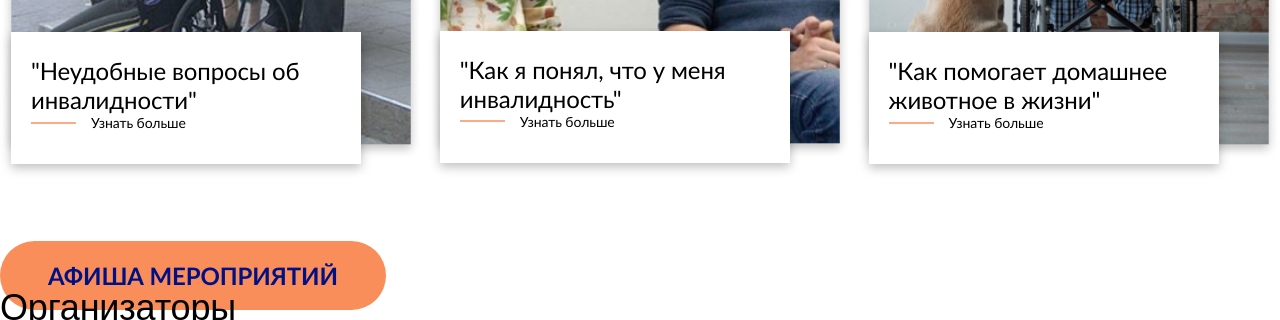
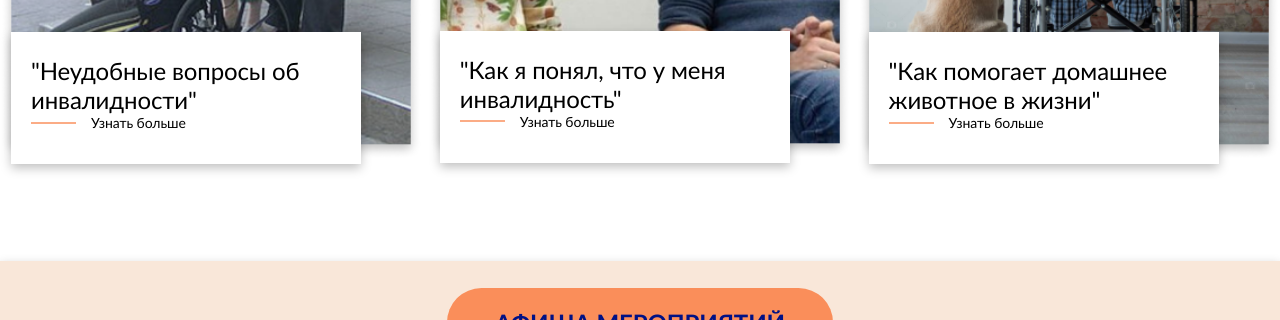
Before and after one commit to furtivite/museum_for_everyone, a website built with webpack: page src/index.html in a window 1280 px wide. Shown: the part 1737-2057 px from the top of the page. Built offline with nearby package versions, Linux system fonts and the light colour scheme.

Commit message:
created button-block

```diff
--- /dev/null
+++ b/src/styles/blocks/button-block/__container/button-block__container.css
@@ -0,0 +1,6 @@
+.button-block__container {
+  width: 100%;
+  text-align: center;
+
+  margin: 47px auto;
+}
--- a/src/styles/blocks/button-block/button-block.css
+++ b/src/styles/blocks/button-block/button-block.css
@@ -1,7 +1,13 @@
+@import url(./__container/button-block__container.css);
+@import url(./__button/button-block__button.css);
+
 .button-block {
   width: 100%;
 
   display: flex;
   flex-direction: column;
   align-items: center;
+
+  background: #F9E7D9;
+  box-shadow: 0px 4px 10px rgba(0, 0, 0, 0.25);
 }
```
Also changed, not shown: src/styles/blocks/button-block/__button/button-block__button.css (added).
